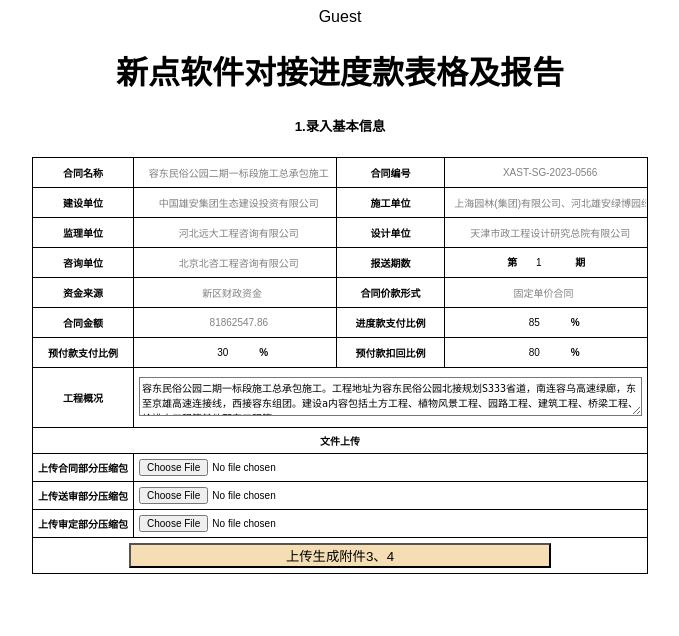
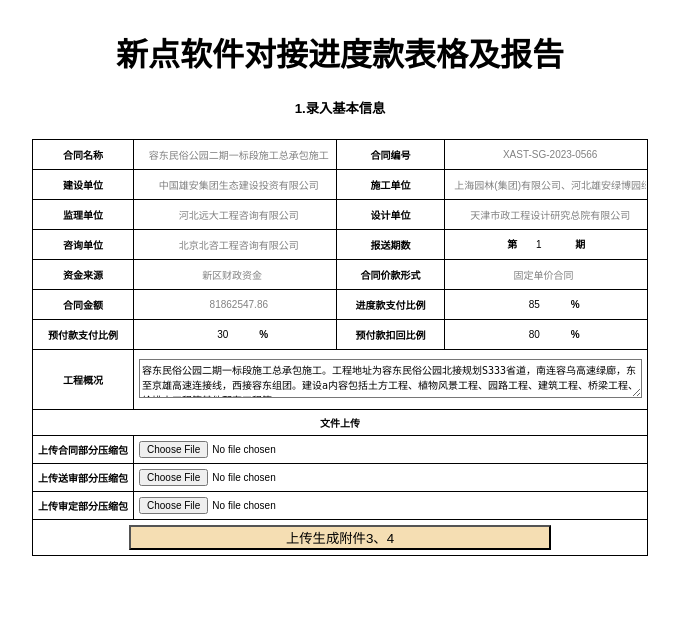
Before and after one commit to weichao1221/price_of_plants, a FastAPI app: page /creat_reports_zip_first in a window 1280 px wide. Shown: the top 636 px of the page, without its empty margins (300-979 px from the left). Run offline with FastAPI, Linux system fonts and the light colour scheme; lists and menus that the app fills with data are empty.

Commit message:
修改主页格式

```diff
--- a/templates/Quick_progress_report_xd_first_time_3_4.html
+++ b/templates/Quick_progress_report_xd_first_time_3_4.html
@@ -76,9 +76,6 @@
     </style>
 </head>
 <body>
-    <div class="user_info">
-        {{ username }}
-    </div>
     <div class="title">
         <h1>新点软件对接进度款表格及报告</h1>
         <h5>1.录入基本信息</h5>
```
